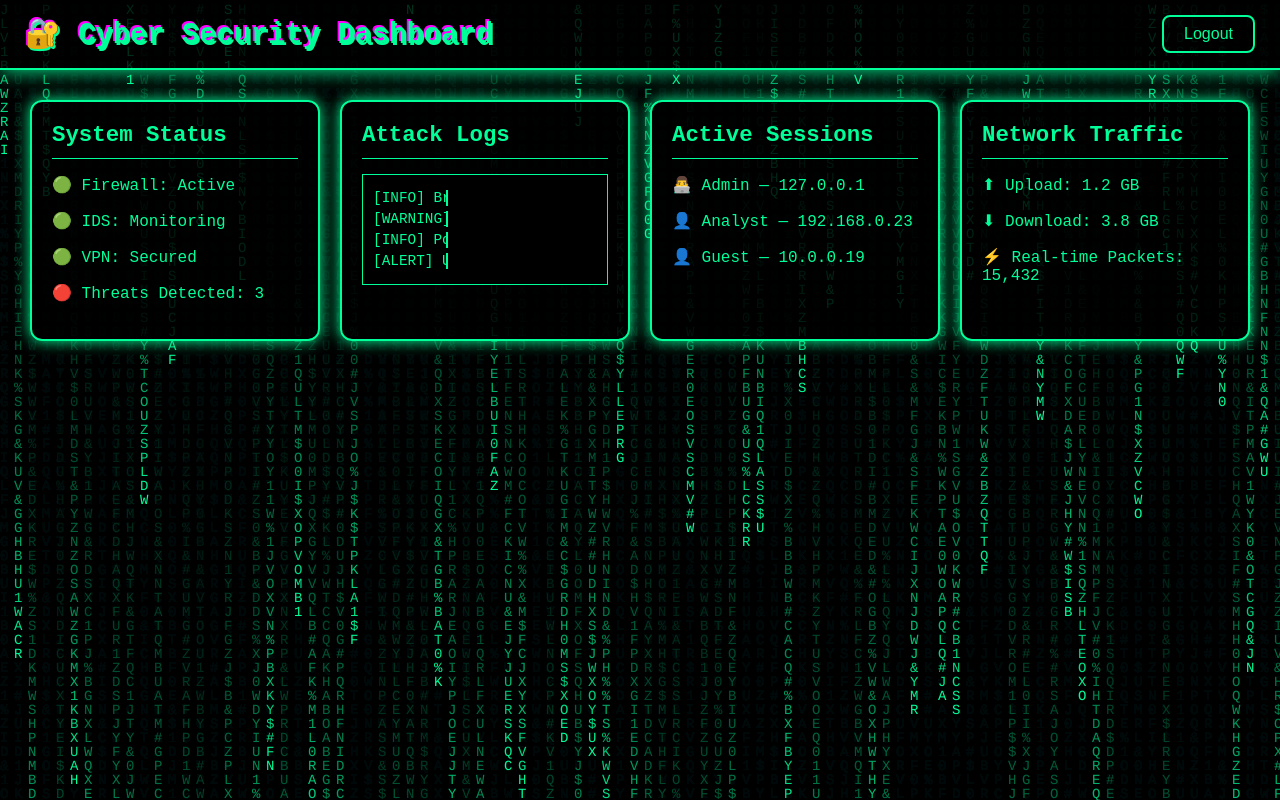
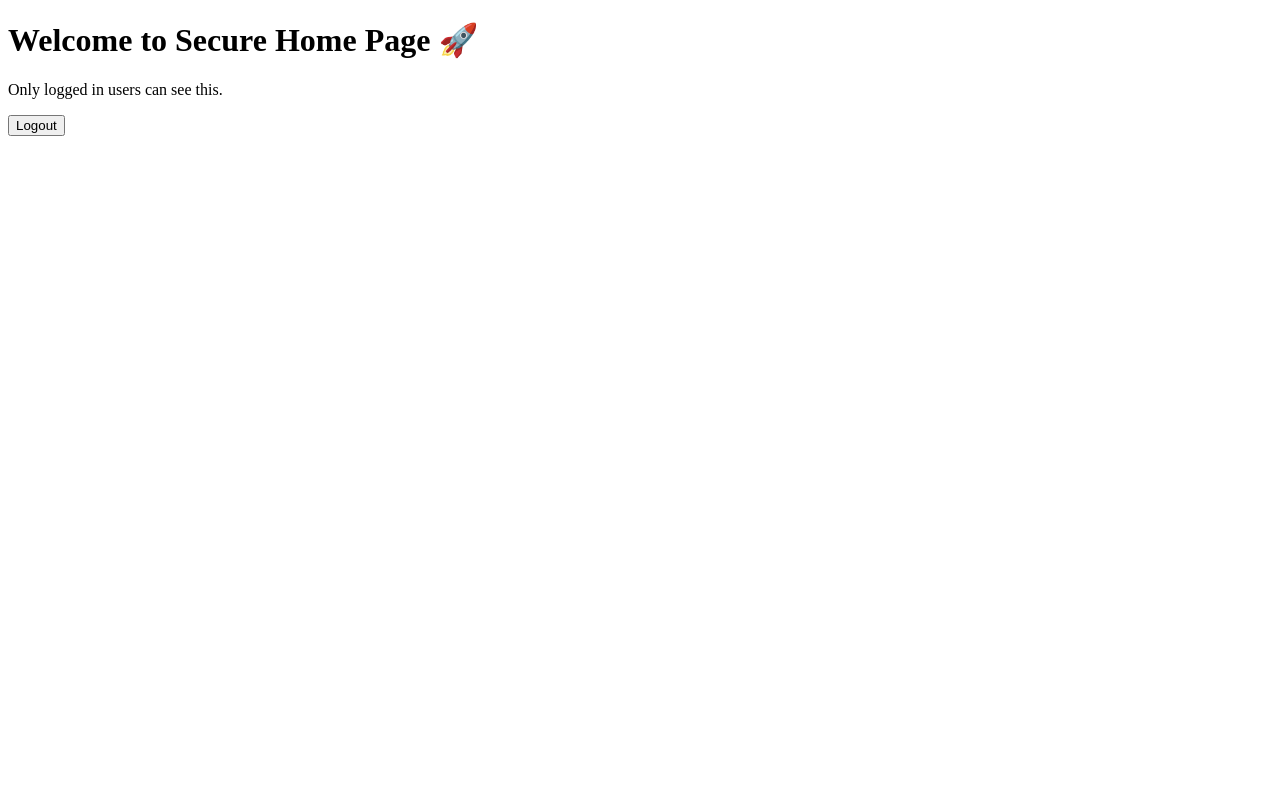
Before and after one commit to Darklight000999/58yoofogog9f8t, a plain HTML site: page home.html in a window 1280 px wide. Drawn offline with Linux system fonts and the light colour scheme.

Commit message:
Update home.html

```diff
--- a/home.html
+++ b/home.html
@@ -2,202 +2,36 @@
 <html lang="en">
 <head>
   <meta charset="UTF-8">
-  <title>Cyber Dashboard | Ethical Hacking</title>
-  <style>
-    /* Cyberpunk Hacker Theme */
-    body {
-      margin: 0;
-      padding: 0;
-      font-family: "Courier New", monospace;
-      background: #000;
-      color: #00ff99;
-      overflow-x: hidden;
-    }
-
-    /* Matrix Effect Background */
-    canvas {
-      position: fixed;
-      top: 0;
-      left: 0;
-      z-index: -1;
-    }
-
-    header {
-      background: rgba(0, 0, 0, 0.8);
-      padding: 15px 25px;
-      display: flex;
-      justify-content: space-between;
-      align-items: center;
-      border-bottom: 2px solid #00ff99;
-      box-shadow: 0 0 20px #00ff99;
-    }
-
-    header h1 {
-      margin: 0;
-      font-size: 1.8rem;
-      text-shadow: 0 0 15px #00ff99, 0 0 30px #00ff99;
-      animation: glitch 1.5s infinite;
-    }
-
-    @keyframes glitch {
-      0% { text-shadow: 2px 2px #ff00ff, -2px -2px #00ff99; }
-      50% { text-shadow: -2px -2px #ff00ff, 2px 2px #00ff99; }
-      100% { text-shadow: 2px -2px #ff00ff, -2px 2px #00ff99; }
-    }
-
-    header button {
-      background: transparent;
-      border: 2px solid #00ff99;
-      padding: 8px 20px;
-      color: #00ff99;
-      font-size: 1rem;
-      cursor: pointer;
-      border-radius: 8px;
-      transition: all 0.3s;
-    }
-
-    header button:hover {
-      background: #00ff99;
-      color: #000;
-      box-shadow: 0 0 20px #00ff99;
-    }
-
-    .dashboard {
-      display: grid;
-      grid-template-columns: repeat(auto-fit, minmax(280px, 1fr));
-      gap: 20px;
-      padding: 30px;
-    }
-
-    .card {
-      background: rgba(0, 0, 0, 0.85);
-      border: 2px solid #00ff99;
-      border-radius: 12px;
-      padding: 20px;
-      box-shadow: 0 0 15px #00ff99;
-      transition: transform 0.3s;
-    }
-
-    .card:hover {
-      transform: scale(1.05);
-      box-shadow: 0 0 25px #00ff99;
-    }
-
-    .card h2 {
-      margin-top: 0;
-      font-size: 1.4rem;
-      border-bottom: 1px solid #00ff99;
-      padding-bottom: 10px;
-      margin-bottom: 15px;
-    }
-
-    .logs {
-      max-height: 200px;
-      overflow-y: auto;
-      font-size: 0.9rem;
-      background: #000;
-      padding: 10px;
-      border: 1px solid #00ff99;
-    }
-
-    .log-line {
-      margin: 5px 0;
-      animation: typing 3s steps(40, end) infinite alternate;
-      white-space: nowrap;
-      overflow: hidden;
-      border-right: 2px solid #00ff99;
-      width: fit-content;
-    }
-
-    @keyframes typing {
-      from { width: 0 }
-      to { width: 100% }
-    }
-  </style>
+  <title>Home - Secure Dashboard</title>
+  <script src="https://identity.netlify.com/v1/netlify-identity-widget.js"></script>
 </head>
 <body>
-  <!-- Matrix BG -->
-  <canvas id="matrix"></canvas>
+  <h1>Welcome to Secure Home Page 🚀</h1>
+  <p>Only logged in users can see this.</p>
 
-  <!-- Header -->
-  <header>
-    <h1>🔐 Cyber Security Dashboard</h1>
-    <button onclick="logout()">Logout</button>
-  </header>
-
-  <!-- Dashboard -->
-  <div class="dashboard">
-    <div class="card">
-      <h2>System Status</h2>
-      <p>🟢 Firewall: Active</p>
-      <p>🟢 IDS: Monitoring</p>
-      <p>🟢 VPN: Secured</p>
-      <p>🔴 Threats Detected: 3</p>
-    </div>
-
-    <div class="card">
-      <h2>Attack Logs</h2>
-      <div class="logs">
-        <div class="log-line">[INFO] Brute-force attempt blocked (IP: 192.168.1.50)</div>
-        <div class="log-line">[WARNING] SQL Injection detected (IP: 10.0.0.45)</div>
-        <div class="log-line">[INFO] Port Scan detected from 45.67.23.11</div>
-        <div class="log-line">[ALERT] Unauthorized access blocked (IP: 172.16.0.3)</div>
-      </div>
-    </div>
-
-    <div class="card">
-      <h2>Active Sessions</h2>
-      <p>👨‍💻 Admin — 127.0.0.1</p>
-      <p>👤 Analyst — 192.168.0.23</p>
-      <p>👤 Guest — 10.0.0.19</p>
-    </div>
-
-    <div class="card">
-      <h2>Network Traffic</h2>
-      <p>⬆ Upload: 1.2 GB</p>
-      <p>⬇ Download: 3.8 GB</p>
-      <p>⚡ Real-time Packets: 15,432</p>
-    </div>
-  </div>
+  <button id="logoutBtn">Logout</button>
 
   <script>
-    // Matrix Background Effect
-    const canvas = document.getElementById("matrix");
-    const ctx = canvas.getContext("2d");
+    // Netlify Identity init
+    netlifyIdentity.init();
 
-    canvas.height = window.innerHeight;
-    canvas.width = window.innerWidth;
+    // जब page load हो तब check करो
+    netlifyIdentity.on("init", (user) => {
+      if (!user) {
+        // ❌ User login नहीं है → वापस index.html पर भेज दो
+        window.location.href = "index.html";
+      }
+    });
 
-    const letters = "01ABCDEFGHIJKLMNOPQRSTUVWXYZ#$%&";
-    const fontSize = 14;
-    const columns = canvas.width / fontSize;
-    const drops = [];
+    // Logout button
+    document.getElementById("logoutBtn").addEventListener("click", () => {
+      netlifyIdentity.logout();
+    });
 
-    for (let x = 0; x < columns; x++) drops[x] = 1;
-
-    function draw() {
-      ctx.fillStyle = "rgba(0, 0, 0, 0.05)";
-      ctx.fillRect(0, 0, canvas.width, canvas.height);
-
-      ctx.fillStyle = "#00ff99";
-      ctx.font = fontSize + "px Courier";
-
-      for (let i = 0; i < drops.length; i++) {
-        const text = letters[Math.floor(Math.random() * letters.length)];
-        ctx.fillText(text, i * fontSize, drops[i] * fontSize);
-
-        if (drops[i] * fontSize > canvas.height && Math.random() > 0.975) drops[i] = 0;
-        drops[i]++;
-      }
-    }
-
-    setInterval(draw, 35);
-
-    // Logout Action
-    function logout() {
-      alert("You have been logged out securely!");
-      window.location.href = "login.html";
-    }
+    // Logout होने पर वापस login page पर redirect
+    netlifyIdentity.on("logout", () => {
+      window.location.href = "index.html";
+    });
   </script>
 </body>
 </html>
```
